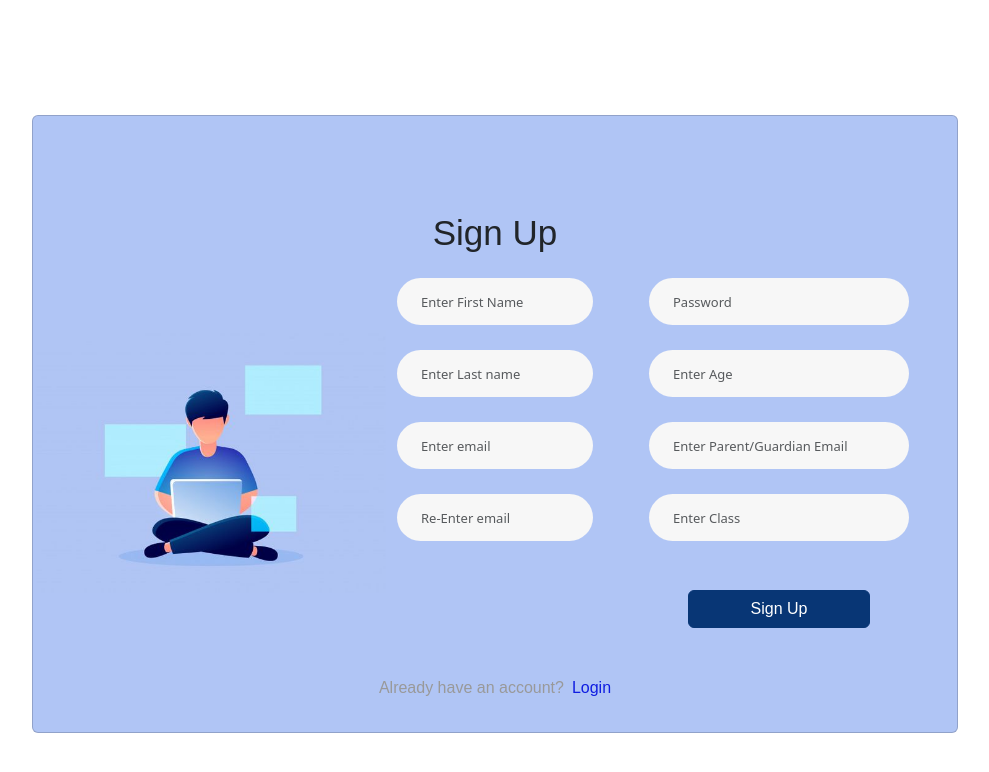
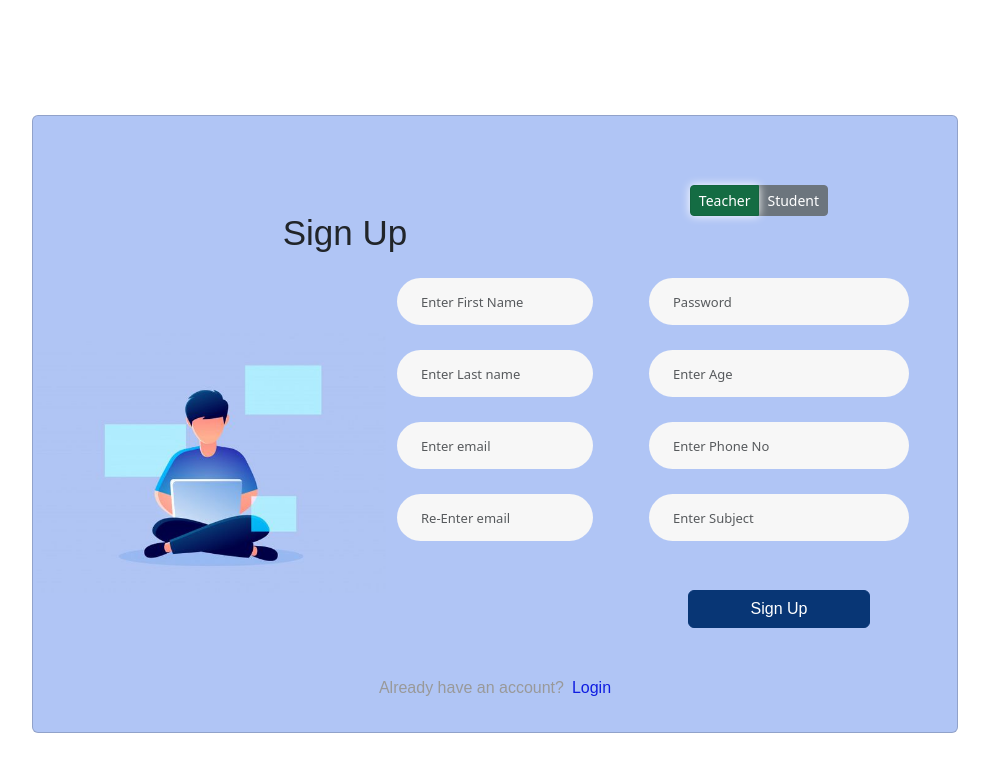
Before and after one commit to Ayushi188/Apex_Edutainment, a React (Vite) app in the folder client/: page /register in a window 1280 px wide. Shown: the top 772 px of the page, without its empty margins (145-1134 px from the left). Built offline with nearby package versions, Linux system fonts and the light colour scheme.

Commit message:
toggle button changes

```diff
--- a/client/src/Screens/Register.jsx
+++ b/client/src/Screens/Register.jsx
@@ -17,12 +17,30 @@ const SignUp = () => {
 
   const [error, setError] = useState("");
   const [successMessage, setSuccessMessage] = useState("");
+  const [registrationType, setRegistrationType] = useState('teacher');
+
 
   const handleInputChange = (e) => {
     setFormData({
       ...formData,
       [e.target.id]: e.target.value,
     });
+  };
+
+  const handleToggleClick = (type) => {
+    setRegistrationType(type);
+    formData.reg_type = type;
+    if (type === 'teacher') {
+      document.getElementById('teacherBtn').classList.remove('btn-success');
+      document.getElementById('teacherBtn').classList.add('btn-dark');
+      document.getElementById('studentBtn').classList.remove('btn-dark');
+      document.getElementById('studentBtn').classList.add('btn-success');
+    } else {
+      document.getElementById('studentBtn').classList.remove('btn-success');
+      document.getElementById('studentBtn').classList.add('btn-dark');
+      document.getElementById('teacherBtn').classList.remove('btn-dark');
+      document.getElementById('teacherBtn').classList.add('btn-success');
+    }
   };
 
   const formValidation = async (event) => {
@@ -58,6 +76,7 @@ const SignUp = () => {
           age: "",
           parentEmail: "",
           school: "",
+          reg_type : "teacher"
         });
       } else if (response.status === 409) {
         setError("User already exists");
@@ -84,7 +103,33 @@ const SignUp = () => {
           <div className="card mt-5" style={{ backgroundColor: 'rgb(176 197 245)'}}>
             <div className="card-body">
             <div className="row">
+              <div className="row">
+                <div className="col-md-8">
                 <h4 className="card-title mb-4 mt-5 txt-login-signup">Sign Up</h4>
+
+                </div>
+                <div className="col-md-4">
+                <div className="btn-group btn-group-sm justify-content-end mb-3">
+                    <button
+                      id="teacherBtn"
+                      type="button"
+                      className={`btn ${registrationType === 'teacher' ? 'btn-success active' : 'btn-secondary'}`}
+                      onClick={() => handleToggleClick('teacher')}
+                    >
+                      Teacher
+                    </button>
+                    <button
+                      id="studentBtn"
+                      type="button"
+                      className={`btn ${registrationType === 'student' ? 'btn-success active' : 'btn-secondary'}`}
+                      onClick={() => handleToggleClick('student')}
+                    >
+                      Student
+                    </button>
+                  </div>
+              </div>
+              </div>
+
 
               {/* Section for the image */}
               <div className="col-md-4 d-flex justify-content-center align-items-center">
@@ -161,6 +206,7 @@ const SignUp = () => {
                     value={formData.age}
                   />
                 </div>
+                {registrationType === "student" ? (
                     <div className="mb-3">
                       <input
                         type="email"
@@ -171,9 +217,23 @@ const SignUp = () => {
                         value={formData.parentEmail}
                       />
                     </div>
+                  ) : (
                     <div className="mb-3">
                       <input
                         type="text"
+                        className="form-control"
+                        id="parentEmail"
+                        placeholder="Enter Phone No"
+                        onChange={handleInputChange}
+                        value={formData.parentEmail}
+                      />
+                    </div>
+                  )}
+
+                  {registrationType === "student" ? (
+                    <div className="mb-3">
+                      <input
+                        type="email"
                         className="form-control"
                         id="school"
                         placeholder="Enter Class"
@@ -181,6 +241,21 @@ const SignUp = () => {
                         value={formData.school}
                       />
                     </div>
+                  ) : (
+                    <div className="mb-3">
+                      <input
+                        type="text"
+                        className="form-control"
+                        id="school"
+                        placeholder="Enter Subject"
+                        onChange={handleInputChange}
+                        value={formData.school}
+                      />
+                    </div>
+                  )}
+
+
+
                 {error && <div className="text-danger mt-2">{error}</div>}
                 {successMessage && <div className="text-success mt-2">{successMessage}</div>}
 
--- a/client/src/assets/style.css
+++ b/client/src/assets/style.css
@@ -110,3 +110,13 @@ form{
 	background-color: #008080;
 	color:#fff;
 }
+
+.btn-success.active {
+	background-color: #28a745; /* Brighter green */
+	box-shadow: 0 0 10px #fff; /* Green shadow */
+  }
+
+  .btn-dark.active {
+	background-color: #6c757d; /* Dull gray */
+	box-shadow: 0 0 10px rgba(108, 117, 125, 0.5); /* Gray shadow */
+  }
```
Lines whose indentation alone changed are shown as unchanged.
